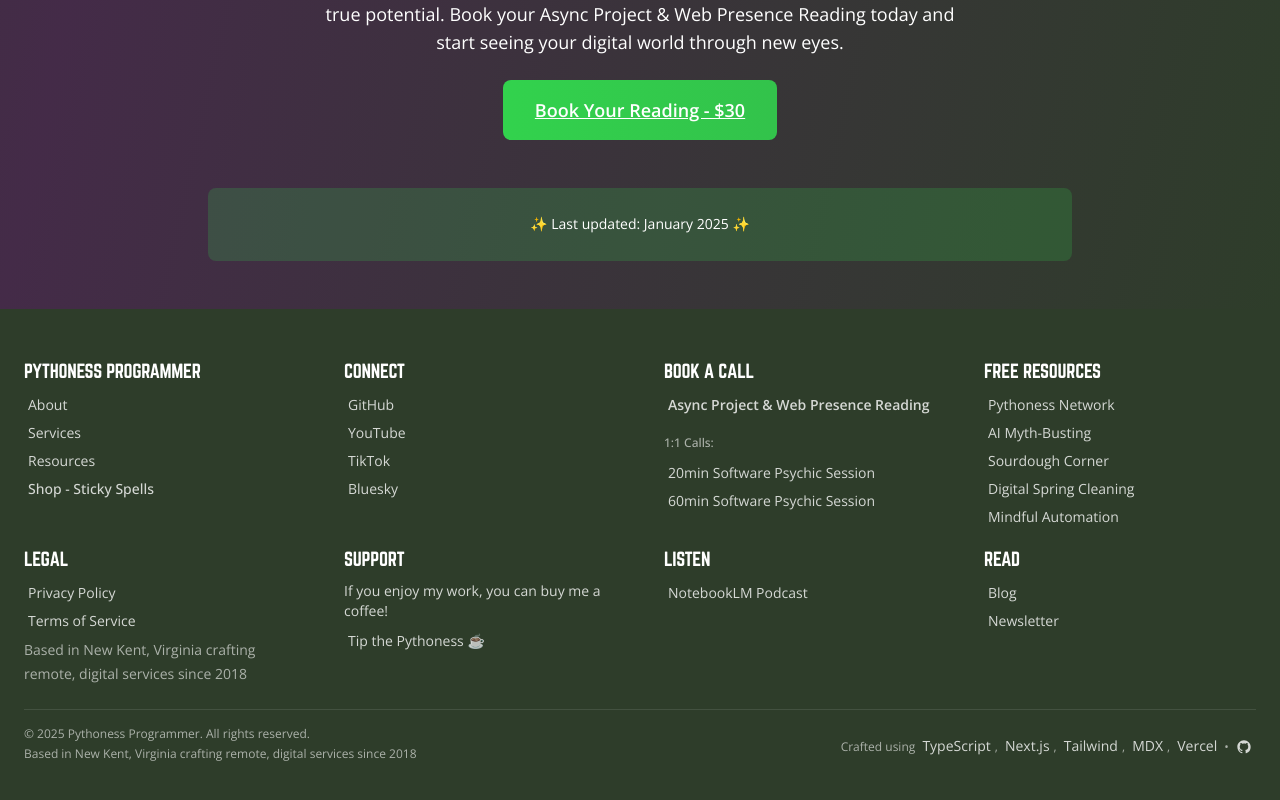
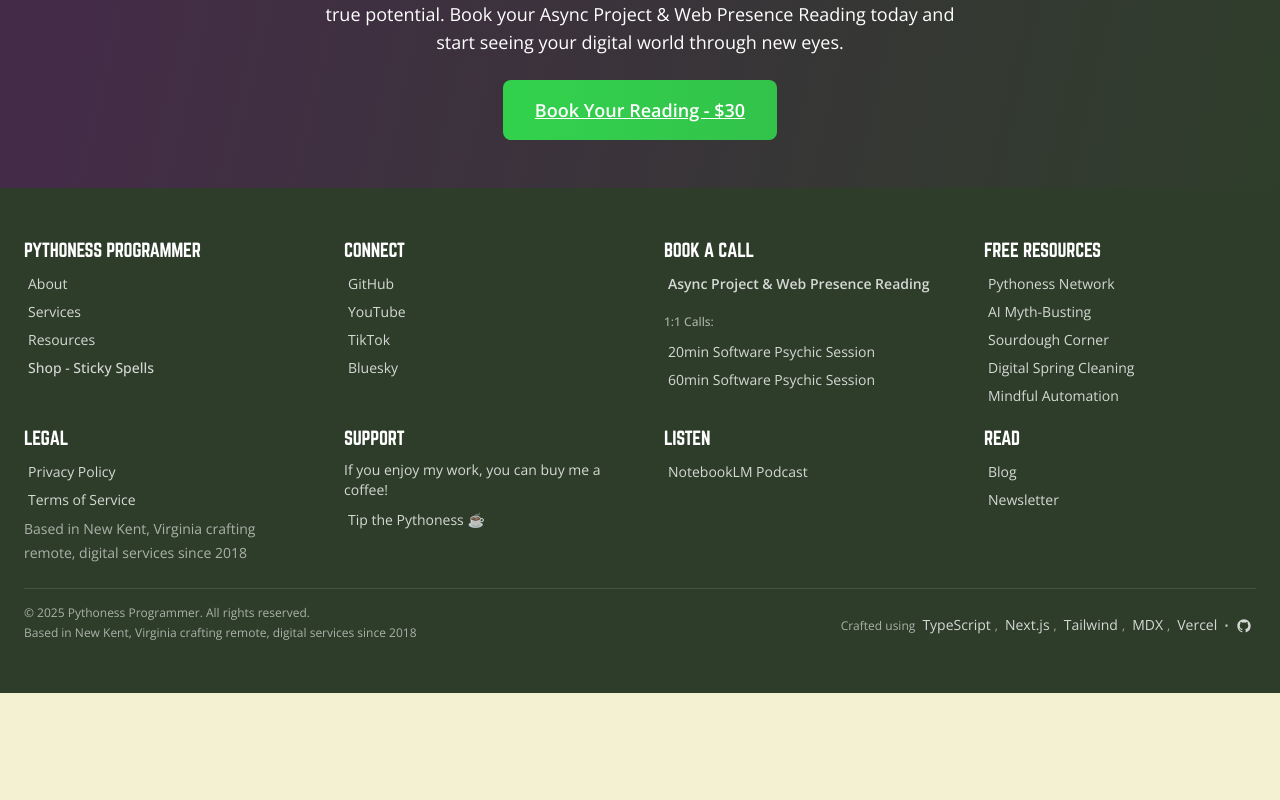
Before and after one commit to devandapaige/pythoness-programmer, a Next.js app: page /async in a window 1280 px wide. Shown: the part 5487-6287 px from the top of the page. After the commit the page ends 6180 px from the top, so only its background shows below. Built offline with nearby package versions, Linux system fonts and the light colour scheme.

Commit message:
remove update banner on async page

```diff
--- a/src/app/async/page.tsx
+++ b/src/app/async/page.tsx
@@ -274,11 +274,6 @@ export default function AsyncServicePage() {
               Book Your Reading - $30
             </Link>
           </section>
-
-          {/* Update Banner */}
-          <div className="mt-12 bg-brand-green-accent/20 text-white text-center py-2 px-4 rounded-lg" role="status" aria-label="Content update status">
-            <p className="text-sm">✨ Last updated: January 2025 ✨</p>
-          </div>
         </div>
       </div>
     </main>
```
